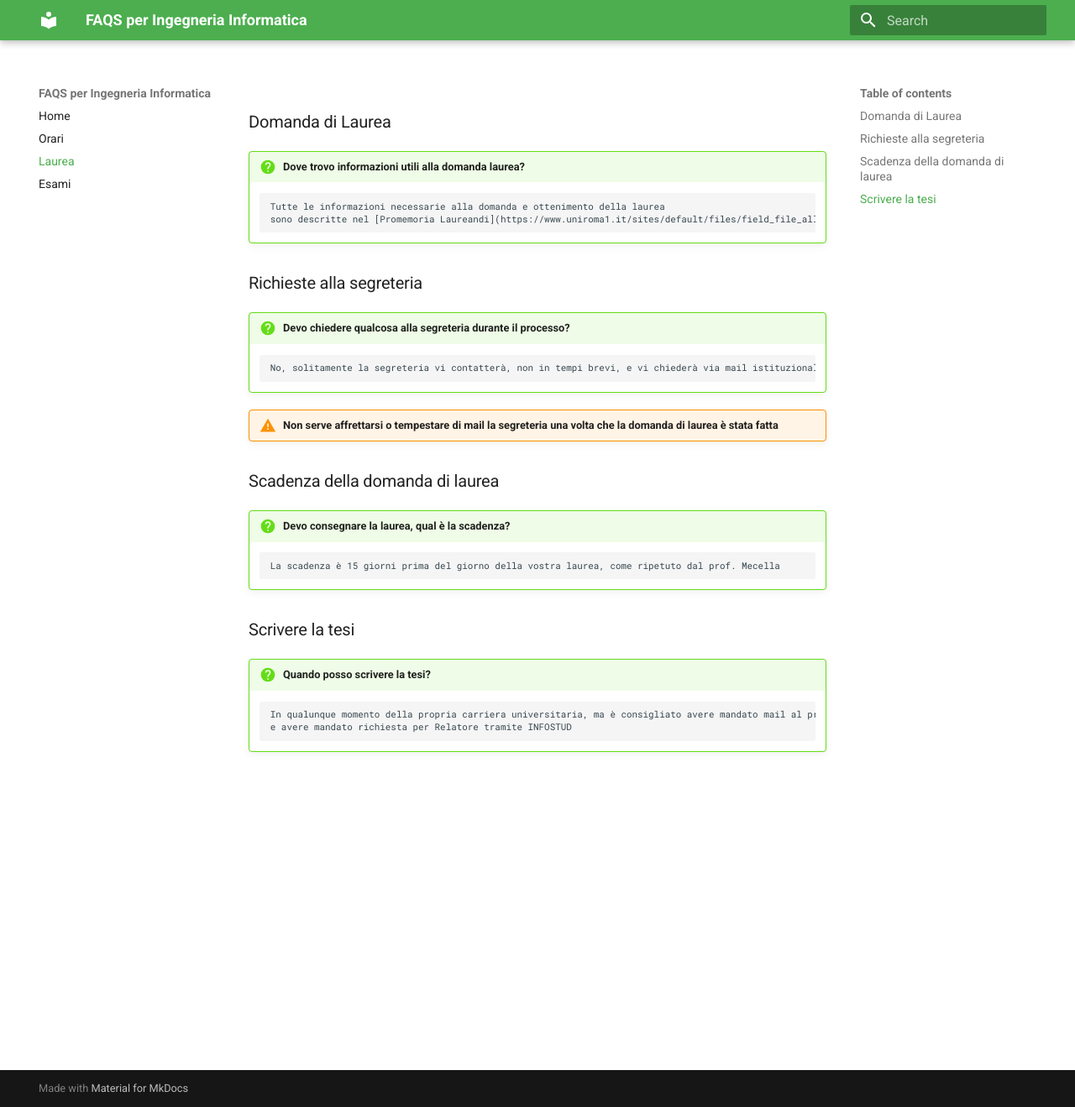
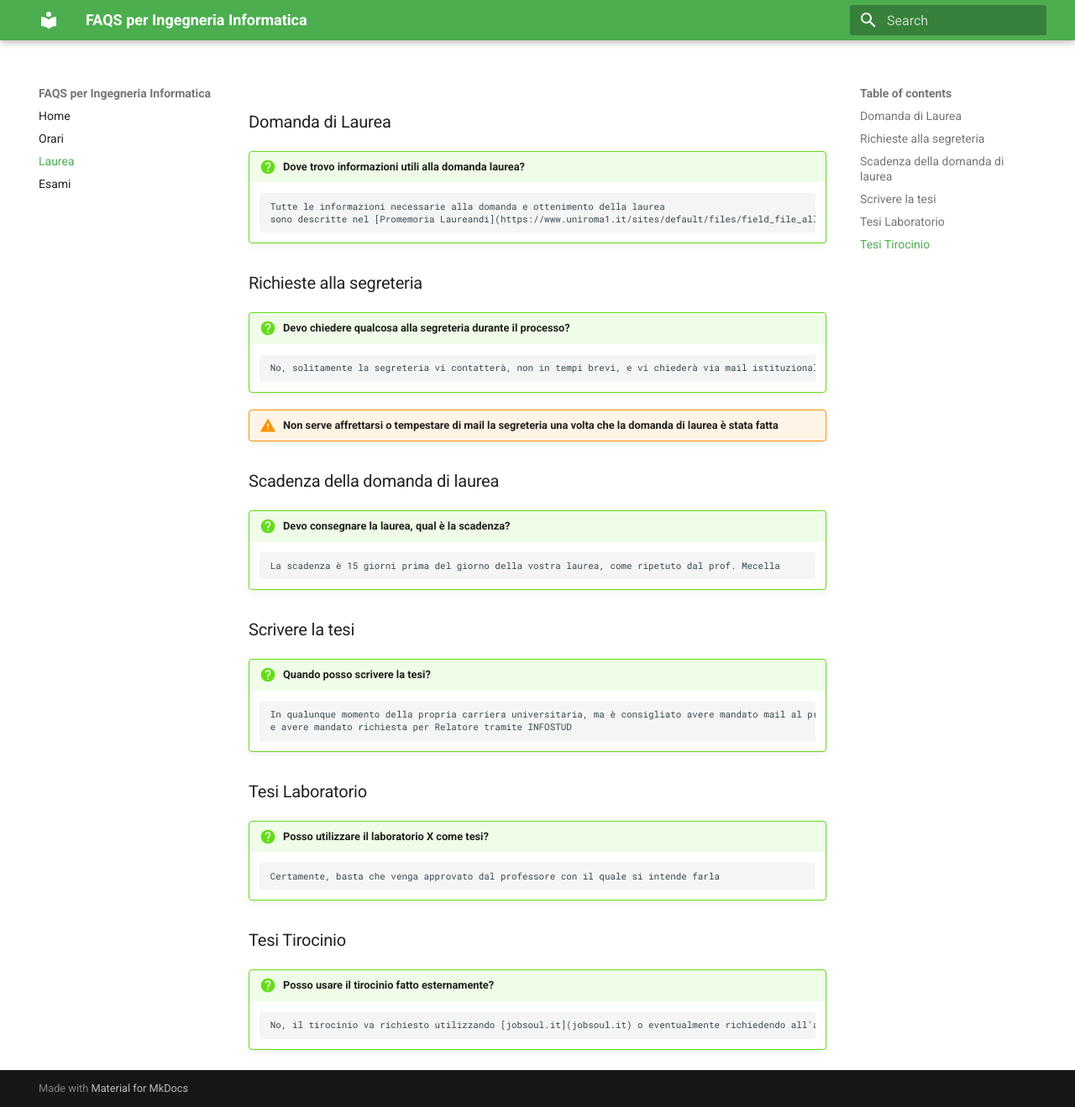
Before and after one commit to universityigi/faqs, an MkDocs documentation site: the page built from docs/laurea.md, in a window 1280 px wide and 1319 px high. Shown: the whole window at 84% size. Built offline with MkDocs 1.6.1 and Material for MkDocs 9.7.7, drawn with Linux system fonts in a browser that asks for light colours.

Commit message:
Sessioni

```diff
--- a/docs/laurea.md
+++ b/docs/laurea.md
@@ -32,3 +32,15 @@
 
 		In qualunque momento della propria carriera universitaria, ma è consigliato avere mandato mail al professore
 		e avere mandato richiesta per Relatore tramite INFOSTUD
+
+### Tesi Laboratorio
+
+!!! question "Posso utilizzare il laboratorio X come tesi?"
+
+		Certamente, basta che venga approvato dal professore con il quale si intende farla
+
+### Tesi Tirocinio
+
+!!! question "Posso usare il tirocinio fatto esternamente?"
+
+		No, il tirocinio va richiesto utilizzando [jobsoul.it](jobsoul.it) o eventualmente richiedendo all'azienda in cui si sta facendo il tirocinio di iscriversi sul sito e inviare la richiesta di tirocinio tramite lo stesso
```
Also changed, not shown: docs/esami.md (line endings or trailing spaces).
